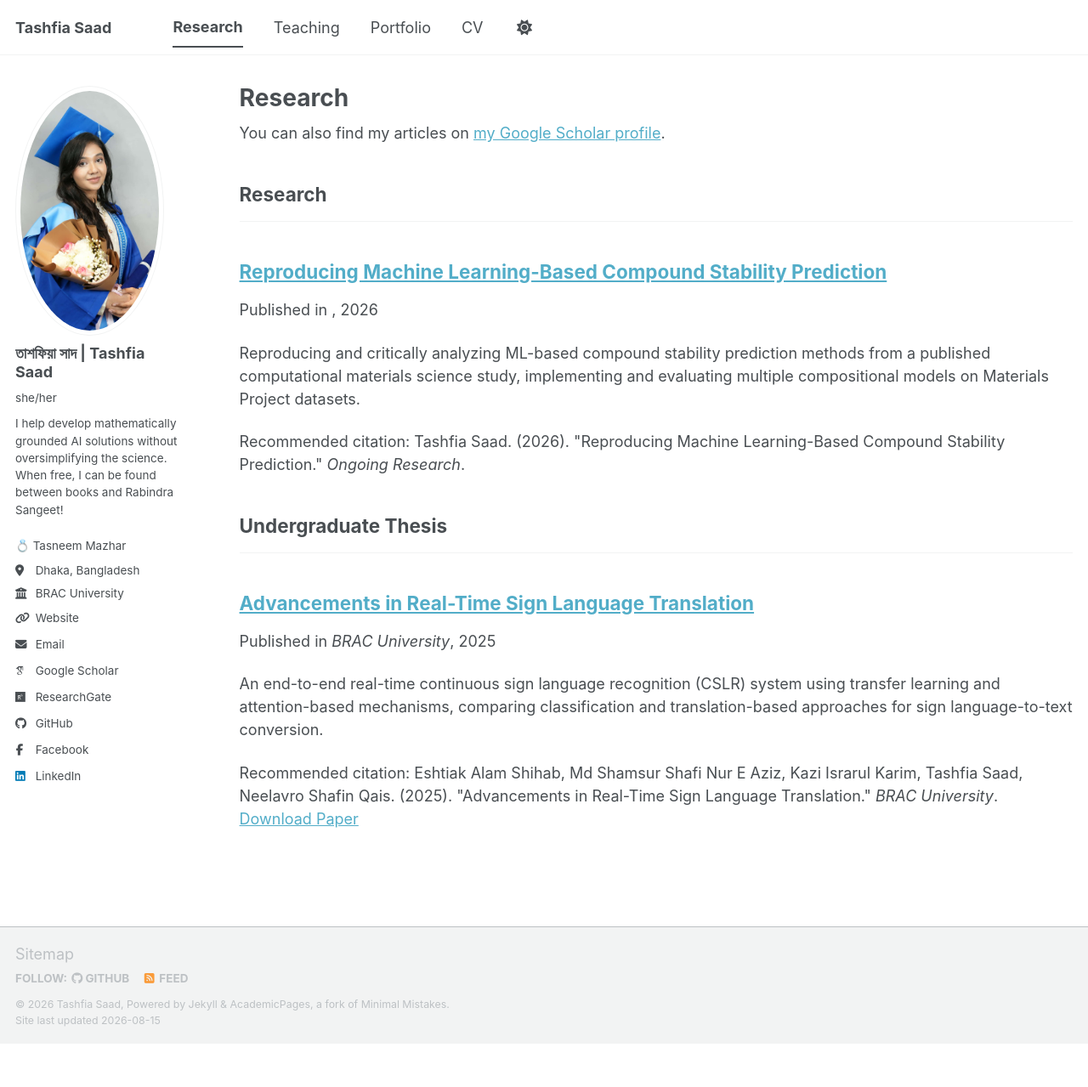
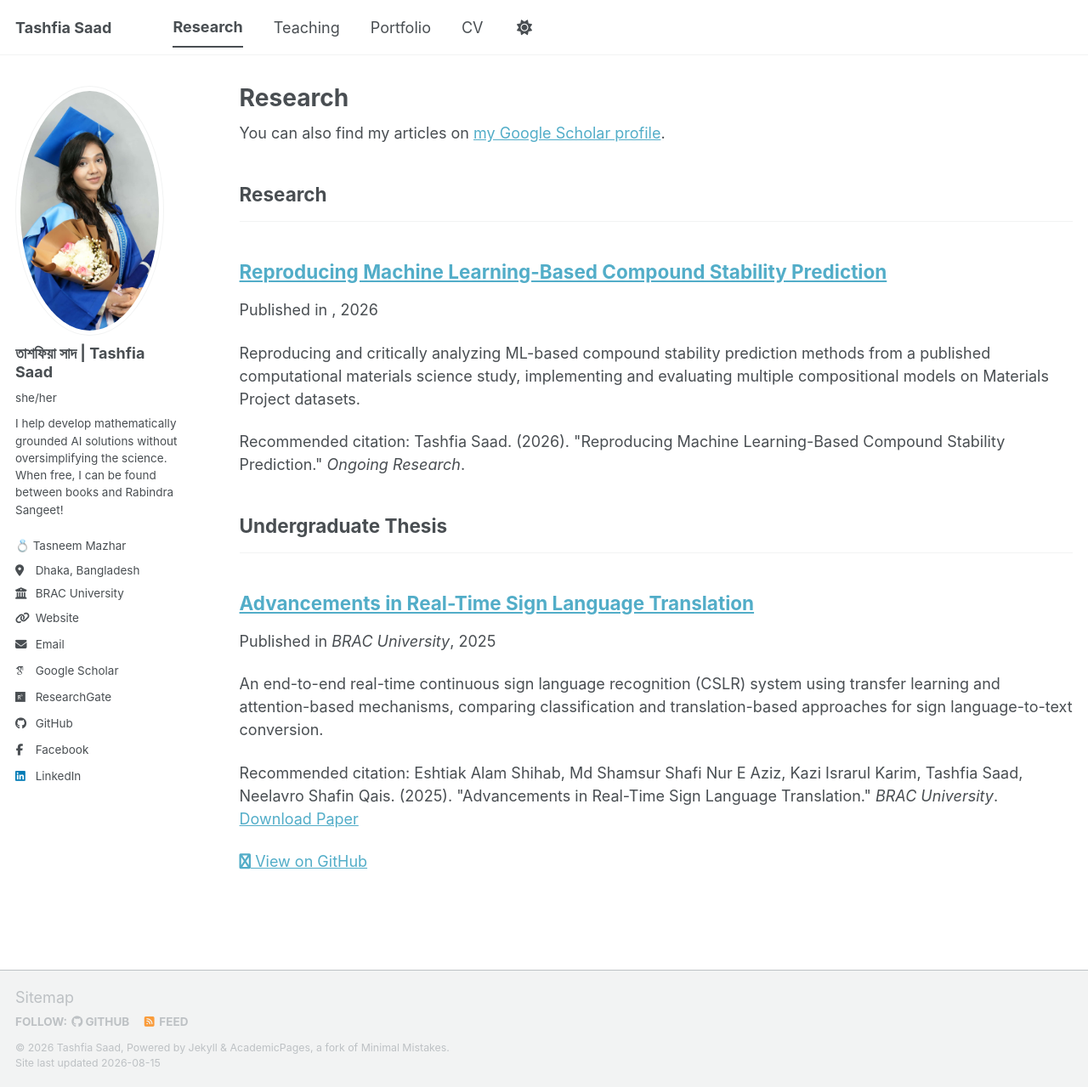
Before and after one commit to saadtashfia/saadtashfia.github.io, a Jekyll site: the page built from _pages/research.html, in a window 1280 px wide and 1279 px high. Shown: the whole window at 85% size. Built offline with Jekyll 4.4.1, drawn with Linux system fonts in a browser that asks for light colours; some web fonts are replaced; a script bundle is joined from its source files by our own code; library files that are not in the unit come from our copies.

Commit message:
Update archive-single.html

```diff
--- a/_includes/archive-single.html
+++ b/_includes/archive-single.html
@@ -80,5 +80,9 @@
       <p><a href="{{ post.bibtexurl }}">Download Bibtex</a></p>
     {% endif %}
 
+    {% if post.githuburl %}
+      <p><a href="{{ post.githuburl }}"><i class="fa fa-github" aria-hidden="true"></i> View on GitHub</a></p>
+    {% endif %}
+
   </article>
 </div>
```
